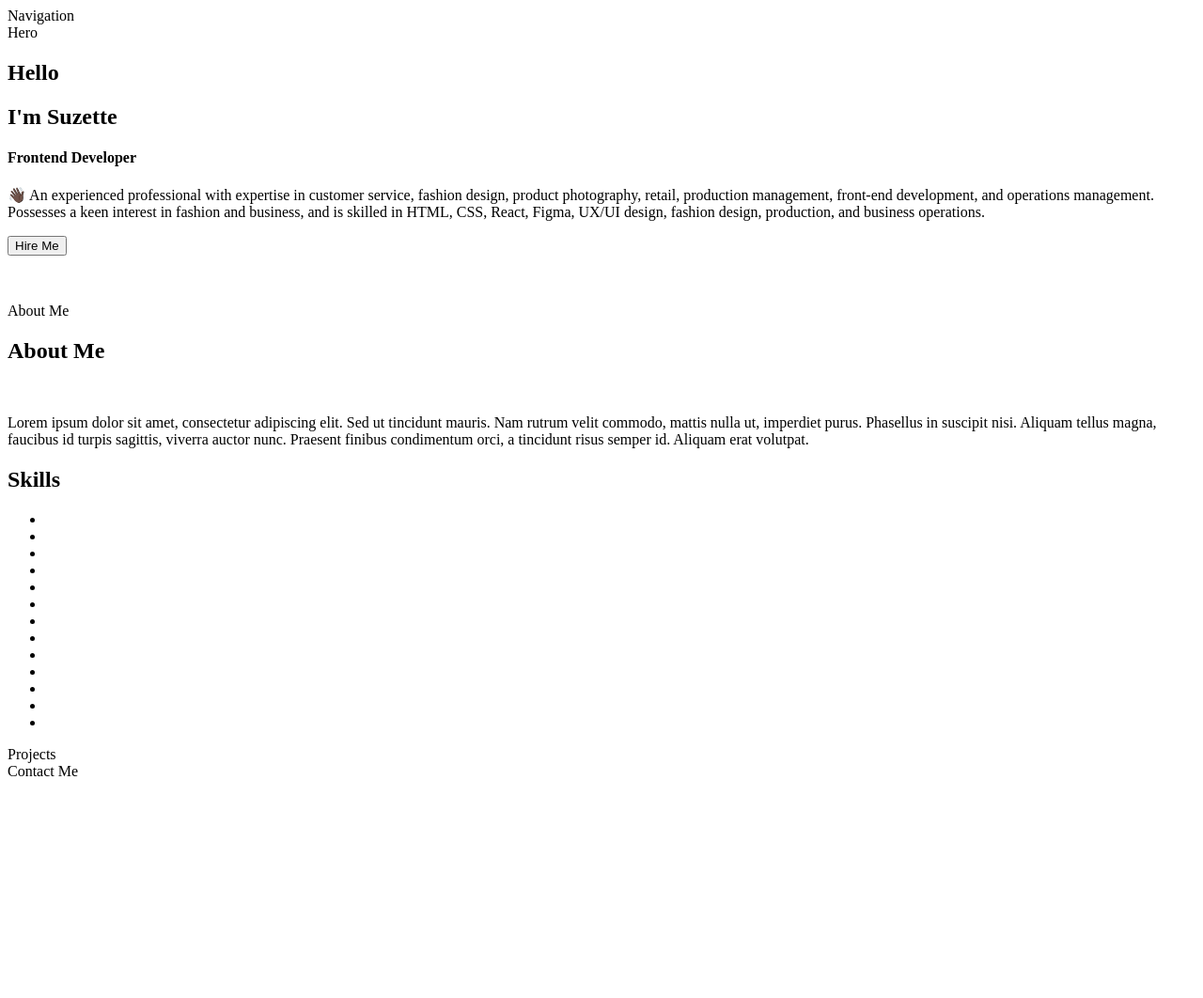
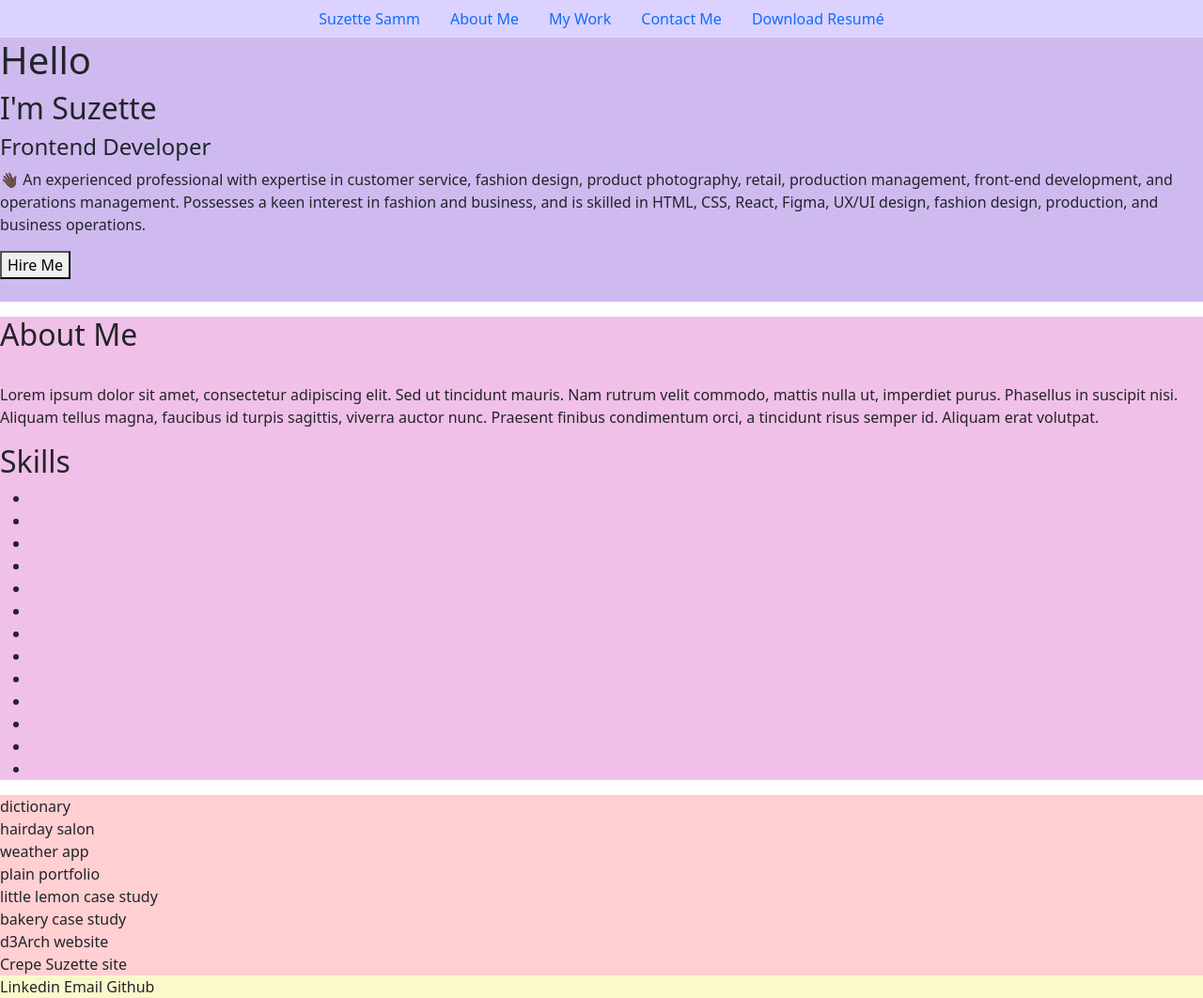
Before and after one commit to SuzetteSa/suzettesamm.com, a plain HTML site: page index.html in a window 1280 px wide. Shown: the whole page at 94% size. Before the commit the page ends 838 px from the top, so only its background shows below. Drawn offline with nearby package versions, Linux system fonts and the light colour scheme.

Commit message:
blocking sections of site

```diff
--- a/index.html
+++ b/index.html
@@ -4,12 +4,21 @@
     <meta charset="UTF-8" />
     <meta http-equiv="X-UA-Compatible" content="IE=edge" />
     <meta name="viewport" content="width=nav, initial-scale=1.0" />
+    <link rel="stylesheet" href="style.css" />
+    <link href="https://cdn.jsdelivr.net/npm/bootstrap@5.1.3/dist/css/bootstrap.min.css" rel="stylesheet" integrity="sha384-1BmE4kWBq78iYhFldvKuhfTAU6auU8tT94WrHftjDbrCEXSU1oBoqyl2QvZ6jIW3" crossorigin="anonymous">
     <title>Document</title>
   </head>
   <body>
-    <nav>Navigation</nav>
-    <section>
-      Hero
+    <nav>
+      <ul class="nav justify-content-center">
+        <li class="nav-item"><a class="nav-link active" href="#">Suzette Samm</a></li>
+        <li class="nav-item"><a class="nav-link" href="#">About Me</a></li>
+        <li class="nav-item"><a class="nav-link" href="#">My Work</a></li>
+        <li class="nav-item"><a class="nav-link" href="#">Contact Me</a></li>
+        <li class="nav-item"><a class="nav-link" href="#">Download Resumé</a></li>
+      </ul>
+    </nav>
+    <section class="hero">
       <div class="hero-intro-container">
         <h1>Hello</h1>
         <h2>I'm Suzette</h2>
@@ -29,8 +38,7 @@
       <figure class="hero-image-container"><img src="#" alt="" /></figure>
     </section>
 
-    <section>
-      About Me
+    <section class="about-me">
       <div class="about-container">
         <h2>About Me</h2>
         <img src="#" alt="" />
@@ -62,12 +70,29 @@
       </div>
     </section>
 
-    <section>
-      Projects
-      <div class="frontend-container"></div>
-      <div class="ui-container"></div>
-      <div class="wordpress-container"></div>
+    <section class="projects">
+      <div class="frontend-container">
+        <div>dictionary</div>
+        <div>hairday salon</div>
+        <div>weather app</div>
+        <div>plain portfolio</div>
+      </div>
+
+      <div class="ui-container">
+        <div>little lemon case study</div>
+        <div>bakery case study</div>
+      </div>
+
+      <div class="wordpress-container">
+        <div>d3Arch website</div>
+        <div>Crepe Suzette site</div>
+      </div>
     </section>
-    <footer>Contact Me</footer>
+
+    <footer>
+      <span>Linkedin</span>
+      <span>Email</span>
+      <span>Github</span>
+    </footer>
   </body>
 </html>
--- a/style.css
+++ b/style.css
@@ -0,0 +1,30 @@
+:root {
+  --first-color: #DCD2FF;
+  --second-color: #CFBAF0;
+  --third-color: #F1C0E8;
+  --fourth-color: #FFCFD2;
+  --fifth-color: #FDE4CF;
+  --sixth-color: #FBF8CC;
+  --light-color: #ffffff;
+  --dark-color: rgb(40, 26, 60);
+}
+
+nav{
+    background-color: var(--first-color);
+}
+
+.hero{
+    background-color: var(--second-color);
+}
+
+.about-me{
+   background-color: var(--third-color);
+}
+
+.projects{
+    background-color: var(--fourth-color);
+}
+
+footer{
+    background-color: var(--sixth-color);
+}
```
Lines whose indentation alone changed are shown as unchanged.
